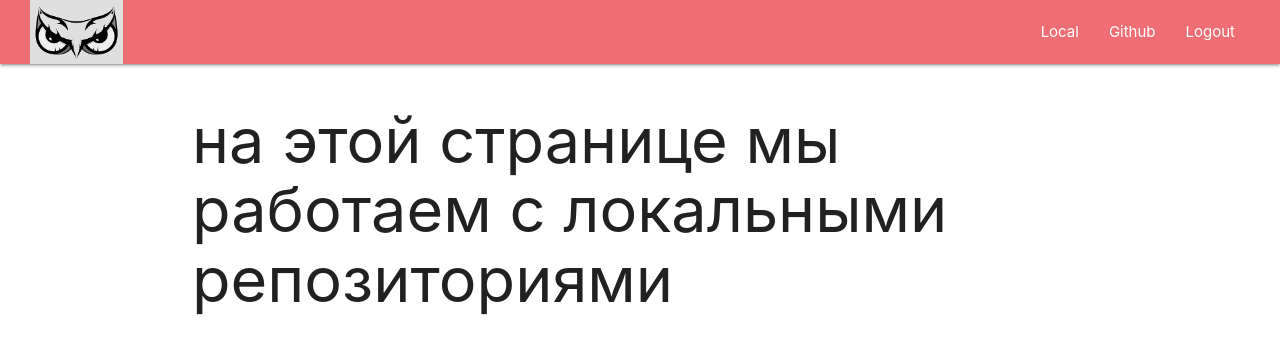
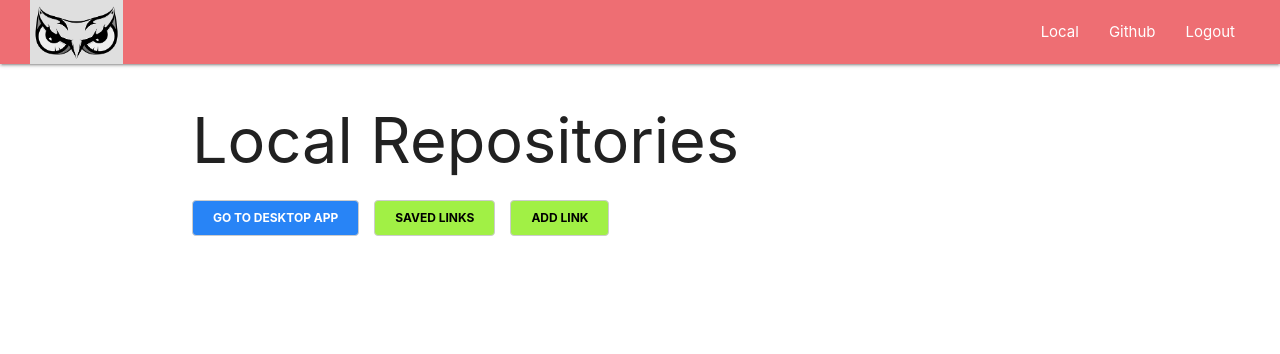
Before and after one commit to Honey-badger1/git-owl, a React (Create React App) app in the folder client/: page /create in a window 1280 px wide. Shown: the top 354 px of the page. Built offline with nearby package versions, Linux system fonts and the light colour scheme; no server answers.

Commit message:
feat: add component Button

```diff
--- /dev/null
+++ b/client/src/components/Button/Button.css
@@ -0,0 +1,38 @@
+.Button {
+    display: inline-block;
+    padding: 10px 20px;
+    border-radius: 4px;
+    border: 1px solid #ccc;
+    color: #000;
+    margin-right: 15px;
+    text-transform: uppercase;
+    font-weight: bold;
+    font-size: 12px;
+}
+
+.Button:focus {
+    outline: none;
+}
+
+.Button:active {
+    box-shadow: inset 2px 2px 1px rgba(0, 0, 0, .3);
+}
+
+.Button:disabled {
+    background: #ccc;
+    color: #000;
+    cursor: not-allowed;
+}
+
+.error {
+    background: rgba(240, 87, 108, 1);
+}
+
+.success {
+    background: rgba(161, 240, 69, 1);
+}
+
+.primary {
+    background: #2884f6;
+    color: #fff;
+}
--- /dev/null
+++ b/client/src/components/Button/Button.js
@@ -0,0 +1,17 @@
+import React from 'react'
+import './Button.css'
+
+const Button = props => {
+
+  return (
+    <button
+      className={'Button ' + props.type}
+      onClick={props.onClick}
+      // disabled={props.disabled}
+    >
+      {props.children}
+    </button>
+  )
+}
+
+export default Button
--- a/client/src/pages/DetailPage.js
+++ b/client/src/pages/DetailPage.js
@@ -3,6 +3,7 @@ import {GithubContext} from "../context/github/githubContext";
 import {Link} from "react-router-dom";
 import {Repos} from "../components/Repos";
 import Loader from '../components/Loader/Loader';
+import Button from '../components/Button/Button';
 
 export const DetailPage = ({match}) => {
   const {getUser, getRepos, loading, user, repos} = useContext(GithubContext)
@@ -24,7 +25,13 @@ export const DetailPage = ({match}) => {
 
   return (
     <Fragment>
-      <Link className='' to='/'>To Main Page</Link>
+      <Link className='' to='/'>
+        <Button
+          type="error"
+        >
+          Main Page
+        </Button>
+      </Link>
 
       <div className="col s12 m7">
         <h2 className="header">{login}</h2>
--- a/client/src/pages/LocalReposPage.js
+++ b/client/src/pages/LocalReposPage.js
@@ -1,9 +1,32 @@
 import React from "react";
+import Button from '../components/Button/Button';
 
 export const LocalReposPage = () => {
   return (
     <React.Fragment>
-      <h1>на этой странице мы работаем с локальными репозиториями</h1>
+      <h1>Local Repositories</h1>
+
+      <Button
+        type="primary"
+        onClick={() => console.log('click')}
+      >
+        go to desktop app
+      </Button>
+
+      <Button
+        type="success"
+        onClick={() => console.log('click')}
+      >
+        saved links
+      </Button>
+
+      <Button
+        type="success"
+        onClick={() => console.log('click')}
+      >
+        add link
+      </Button>
+
     </React.Fragment>
   )
 }
```
